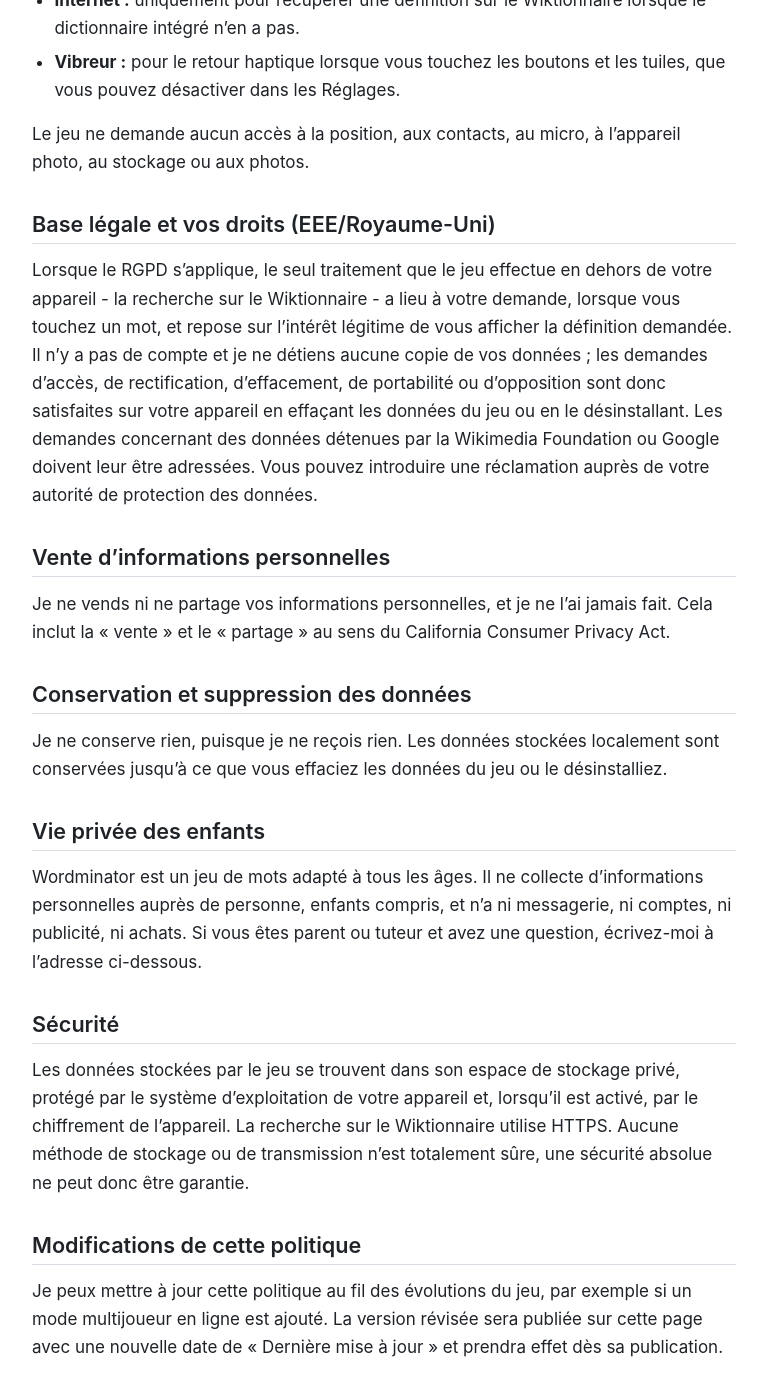
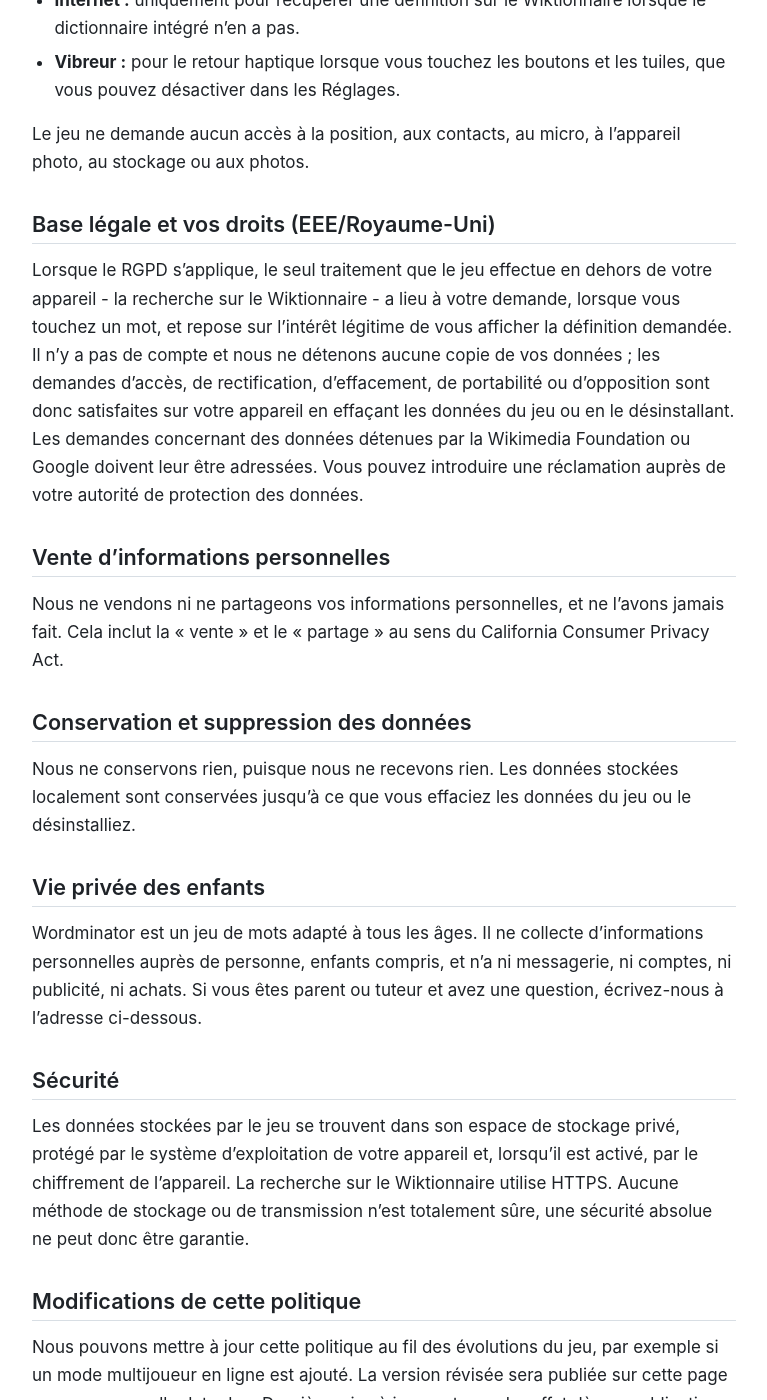
Before and after one commit to broth3rsdev/privacy_policy, a Jekyll site: the page built from wordminator_privacy-policy-fr.md, in a window 1280 px wide and 1400 px high, scrolled down 2219 px. Shown: the whole window, without its empty margins (256-1023 px from the left). Built offline with Jekyll 4.4.1, drawn with Linux system fonts in a browser that asks for light colours; some of the changed text lies outside the part shown.

Commit message:
Write the Wordminator policy in the plural
Signed-off-by: Rares Petrescu <petrescu.rares@gmail.com>

```diff
--- a/wordminator_privacy-policy-fr.md
+++ b/wordminator_privacy-policy-fr.md
@@ -11,7 +11,7 @@ Wordminator est un jeu de mots gratuit composé de quatre mini-jeux en cinq lang
 
 ## Résumé
 
-Il n'y a ni compte ni connexion. Wordminator ne contient aucun outil d'analyse, de rapport de plantage, de publicité ou de suivi. Je n'exploite aucun serveur et je ne reçois jamais vos données personnelles. Tout ce que le jeu retient de vous - vos scores, succès, séries et réglages - reste sur votre appareil.
+Il n'y a ni compte ni connexion. Wordminator ne contient aucun outil d'analyse, de rapport de plantage, de publicité ou de suivi. Nous n'exploitons aucun serveur et ne recevons jamais vos données personnelles. Tout ce que le jeu retient de vous - vos scores, succès, séries et réglages - reste sur votre appareil.
 
 Le jeu se connecte à internet dans un seul cas : lorsque vous demandez la définition d'un mot que le dictionnaire intégré ne définit pas, il le recherche sur le Wiktionnaire. Cette requête part directement de votre appareil vers la Wikimedia Foundation, exactement comme si vous aviez ouvert la page vous-même. Rien d'autre ne quitte jamais votre appareil.
 
@@ -24,7 +24,7 @@ Le jeu stocke les éléments suivants localement, dans son espace de stockage pr
 - Vos réglages : langue de l'interface, volume de la musique et des effets, vibrations, thème, ainsi que la dernière langue de dictionnaire, l'option des accents et la difficulté choisies pour chaque jeu.
 - Les dictionnaires eux-mêmes, extraits de l'application au premier lancement, ainsi que les définitions récupérées sur le Wiktionnaire, conservées pour que le même mot s'ouvre hors ligne la fois suivante.
 
-Rien de tout cela ne m'est transmis. Le jeu est exclu de la sauvegarde automatique d'Android, donc rien n'est copié non plus dans une sauvegarde en ligne. Désinstaller le jeu, ou effacer ses données dans les réglages du système, supprime tout ce qui précède.
+Rien de tout cela ne nous est transmis. Le jeu est exclu de la sauvegarde automatique d'Android, donc rien n'est copié non plus dans une sauvegarde en ligne. Désinstaller le jeu, ou effacer ses données dans les réglages du système, supprime tout ce qui précède.
 
 ## Informations envoyées à des tiers
 
@@ -39,7 +39,7 @@ C'est la liste complète. Le jeu ne charge aucun contenu distant, n'interroge au
 
 Il n'y en a pas. Le jeu ne contient aucun outil d'analyse, de télémétrie, d'attribution ou de publicité, et aucun rapport de plantage n'est transmis où que ce soit. Les journaux de diagnostic n'existent qu'en mémoire pendant que le jeu tourne.
 
-Si vous utilisez le lien de contact dans les Réglages, votre application de messagerie s'ouvre avec mon adresse et l'objet déjà remplis. Rien n'est envoyé tant que vous ne l'envoyez pas vous-même, et vous pouvez tout modifier ou supprimer avant.
+Si vous utilisez le lien de contact dans les Réglages, votre application de messagerie s'ouvre avec notre adresse et l'objet déjà remplis. Rien n'est envoyé tant que vous ne l'envoyez pas vous-même, et vous pouvez tout modifier ou supprimer avant.
 
 ## Cookies
 
@@ -54,19 +54,19 @@ Le jeu ne demande aucun accès à la position, aux contacts, au micro, à l'appa
 
 ## Base légale et vos droits (EEE/Royaume-Uni)
 
-Lorsque le RGPD s'applique, le seul traitement que le jeu effectue en dehors de votre appareil - la recherche sur le Wiktionnaire - a lieu à votre demande, lorsque vous touchez un mot, et repose sur l'intérêt légitime de vous afficher la définition demandée. Il n'y a pas de compte et je ne détiens aucune copie de vos données ; les demandes d'accès, de rectification, d'effacement, de portabilité ou d'opposition sont donc satisfaites sur votre appareil en effaçant les données du jeu ou en le désinstallant. Les demandes concernant des données détenues par la Wikimedia Foundation ou Google doivent leur être adressées. Vous pouvez introduire une réclamation auprès de votre autorité de protection des données.
+Lorsque le RGPD s'applique, le seul traitement que le jeu effectue en dehors de votre appareil - la recherche sur le Wiktionnaire - a lieu à votre demande, lorsque vous touchez un mot, et repose sur l'intérêt légitime de vous afficher la définition demandée. Il n'y a pas de compte et nous ne détenons aucune copie de vos données ; les demandes d'accès, de rectification, d'effacement, de portabilité ou d'opposition sont donc satisfaites sur votre appareil en effaçant les données du jeu ou en le désinstallant. Les demandes concernant des données détenues par la Wikimedia Foundation ou Google doivent leur être adressées. Vous pouvez introduire une réclamation auprès de votre autorité de protection des données.
 
 ## Vente d'informations personnelles
 
-Je ne vends ni ne partage vos informations personnelles, et je ne l'ai jamais fait. Cela inclut la « vente » et le « partage » au sens du California Consumer Privacy Act.
+Nous ne vendons ni ne partageons vos informations personnelles, et ne l'avons jamais fait. Cela inclut la « vente » et le « partage » au sens du California Consumer Privacy Act.
 
 ## Conservation et suppression des données
 
-Je ne conserve rien, puisque je ne reçois rien. Les données stockées localement sont conservées jusqu'à ce que vous effaciez les données du jeu ou le désinstalliez.
+Nous ne conservons rien, puisque nous ne recevons rien. Les données stockées localement sont conservées jusqu'à ce que vous effaciez les données du jeu ou le désinstalliez.
 
 ## Vie privée des enfants
 
-Wordminator est un jeu de mots adapté à tous les âges. Il ne collecte d'informations personnelles auprès de personne, enfants compris, et n'a ni messagerie, ni comptes, ni publicité, ni achats. Si vous êtes parent ou tuteur et avez une question, écrivez-moi à l'adresse ci-dessous.
+Wordminator est un jeu de mots adapté à tous les âges. Il ne collecte d'informations personnelles auprès de personne, enfants compris, et n'a ni messagerie, ni comptes, ni publicité, ni achats. Si vous êtes parent ou tuteur et avez une question, écrivez-nous à l'adresse ci-dessous.
 
 ## Sécurité
 
@@ -74,7 +74,7 @@ Les données stockées par le jeu se trouvent dans son espace de stockage privé
 
 ## Modifications de cette politique
 
-Je peux mettre à jour cette politique au fil des évolutions du jeu, par exemple si un mode multijoueur en ligne est ajouté. La version révisée sera publiée sur cette page avec une nouvelle date de « Dernière mise à jour » et prendra effet dès sa publication.
+Nous pouvons mettre à jour cette politique au fil des évolutions du jeu, par exemple si un mode multijoueur en ligne est ajouté. La version révisée sera publiée sur cette page avec une nouvelle date de « Dernière mise à jour » et prendra effet dès sa publication.
 
 ## Contact
 
```
Also changed, not shown: wordminator_privacy-policy-de.md (+8 -8 lines), wordminator_privacy-policy-en.md (+8 -8 lines), wordminator_privacy-policy-es.md (+8 -8 lines), wordminator_privacy-policy-ro.md (+8 -8 lines).
